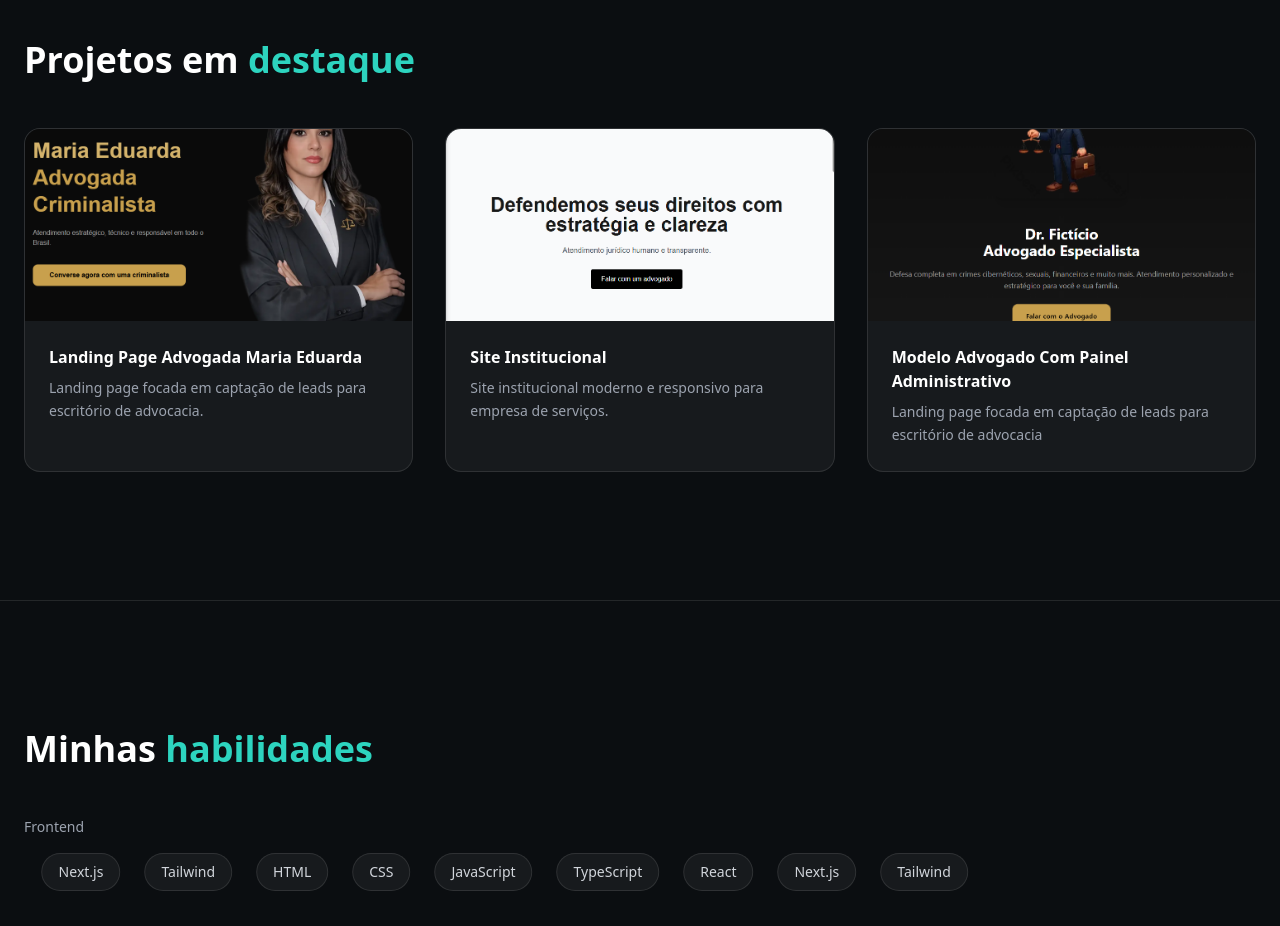
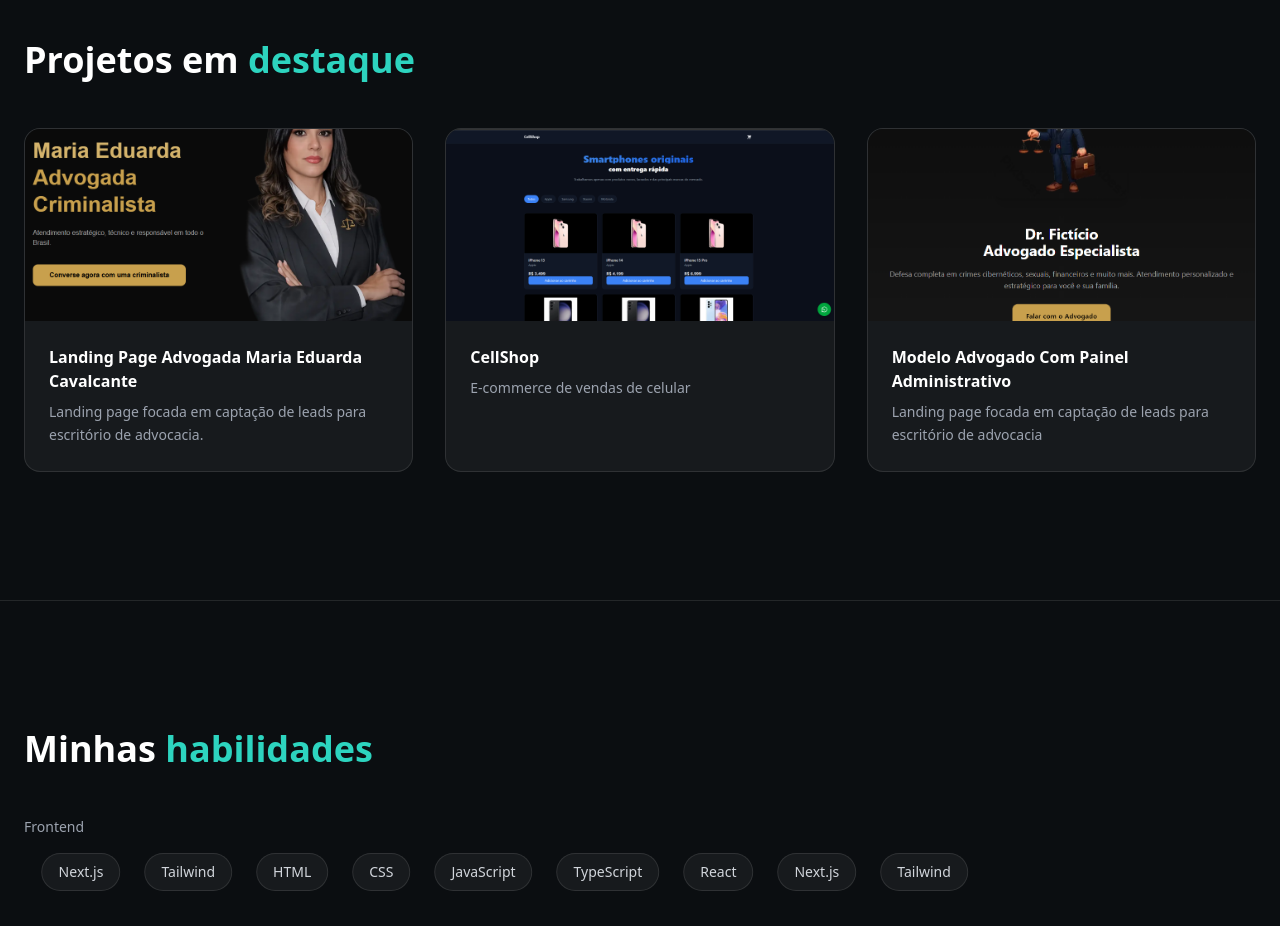
Before and after one commit to BrunoVenuto/portfolio-bruno, a Next.js app: page / in a window 1280 px wide. Shown: the part 1260-2186 px from the top of the page. Built offline with nearby package versions, Linux system fonts and the light colour scheme.

Commit message:
adição de projeto de ecommerce

```diff
--- a/components/Projects.tsx
+++ b/components/Projects.tsx
@@ -7,17 +7,17 @@ import Image from "next/image";
 const projects = [
   {
     id: 1,
-    title: "Landing Page Advogada Maria Eduarda",
+    title: "Landing Page Advogada Maria Eduarda Cavalcante",
     description: "Landing page focada em captação de leads para escritório de advocacia.",
     image: "/projects/advogada.png",
     link: "https://maria-eduarda-advogada.vercel.app/",
   },
   {
     id: 2,
-    title: "Site Institucional",
-    description: "Site institucional moderno e responsivo para empresa de serviços.",
-    image: "/projects/institucional.png",
-    link: "https://site-advocacia-nextjs.vercel.app/",
+    title: "CellShop",
+    description: "E-commerce de vendas de celular",
+    image: "/projects/ecommerce.png",
+    link: "https://smartphone-store-nextjs.vercel.app/",
   },
   {
     id: 3,
```
Also changed, not shown: public/projects/ecommerce.png (added).
